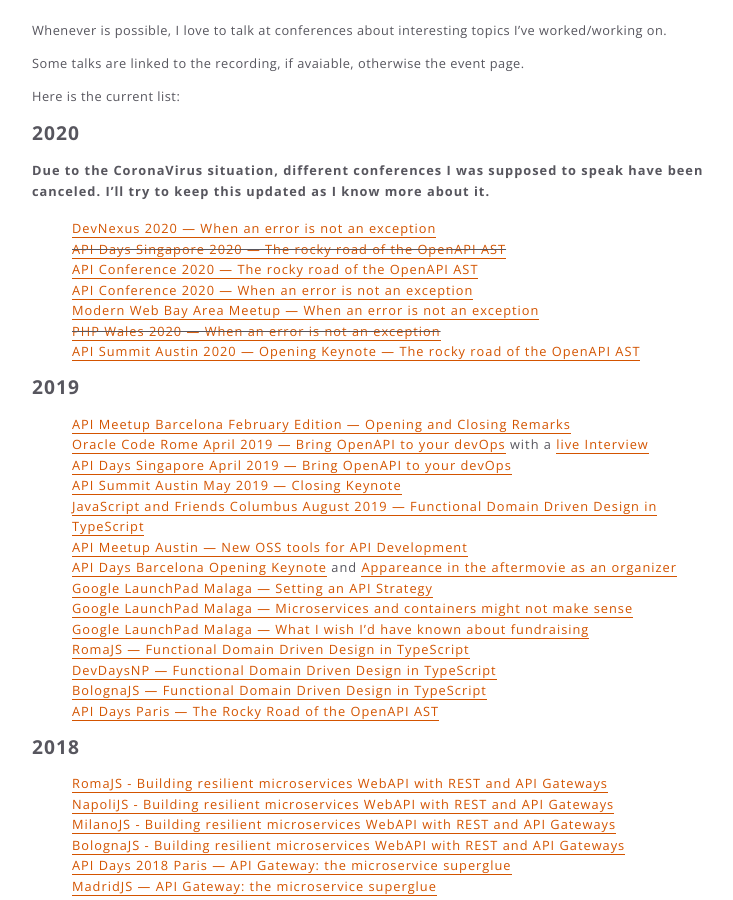
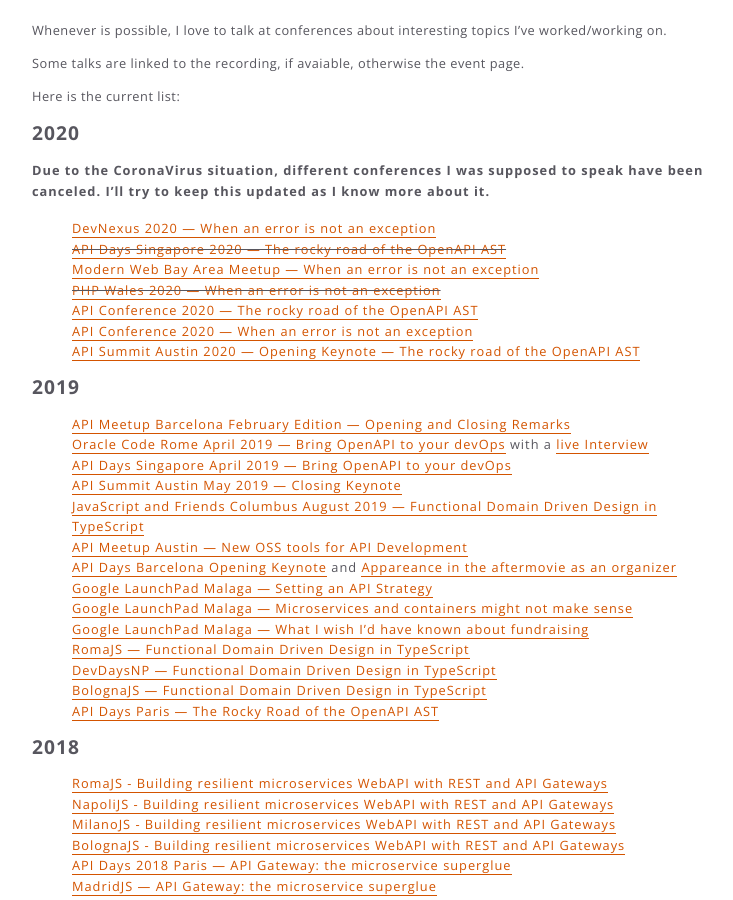
Before and after one commit to XVincentX/vncz, a Jekyll site: the page built from talks.md, in a window 1280 px wide and 900 px high, scrolled down 528 px. Shown: the whole window, without its empty margins (258-991 px from the left). Built offline with Jekyll 4.4.1, drawn with Linux system fonts in a browser that asks for light colours.

```diff
--- a/talks.md
+++ b/talks.md
@@ -15,10 +15,10 @@ Here is the current list:
 
 1. [DevNexus 2020 — When an error is not an exception](https://devnexus.com)
 2. ~~[API Days Singapore 2020 — The rocky road of the OpenAPI AST](https://apidays.co/singapore)~~
-3. [API Conference 2020 — The rocky road of the OpenAPI AST](https://apiconference.net/api-development/the-rocky-road-of-the-openapi-ast/)
-4. [API Conference 2020 — When an error is not an exception](https://apiconference.net/api-development/when-an-error-is-not-an-exception/)
-5. [Modern Web Bay Area Meetup — When an error is not an exception](https://www.youtube.com/watch?v=Ztva_XSPmqY)
-6. ~~[PHP Wales 2020 — When an error is not an exception](https://www.phpwales.co.uk/speakers/)~~
+3. [Modern Web Bay Area Meetup — When an error is not an exception](https://www.youtube.com/watch?v=Ztva_XSPmqY)
+4. ~~[PHP Wales 2020 — When an error is not an exception](https://www.phpwales.co.uk/speakers/)~~
+5. [API Conference 2020 — The rocky road of the OpenAPI AST](https://apiconference.net/api-development/the-rocky-road-of-the-openapi-ast/)
+6. [API Conference 2020 — When an error is not an exception](https://apiconference.net/api-development/when-an-error-is-not-an-exception/)
 7. [API Summit Austin 2020 — Opening Keynote — The rocky road of the OpenAPI AST](https://nordicapis.com/?post_type=events&p=11283)
 
 ## 2019
```
